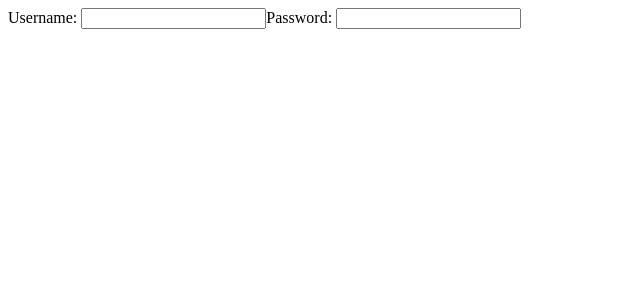
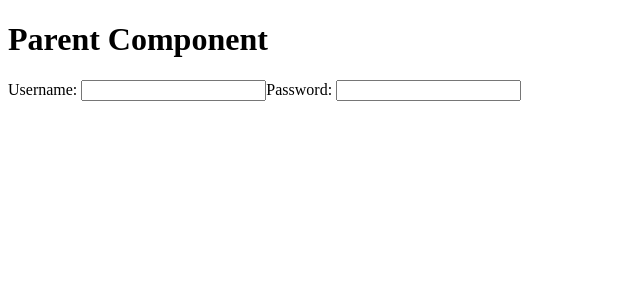
Before and after one commit to acciojob/lift-state-up-5-PavanTejaReddy1, a React app: page / in a window 1280 px wide. Shown: the top 300 px of the page, without its empty margins (0-640 px from the left). Built offline with nearby package versions, Linux system fonts and the light colour scheme.

Commit message:
Refactor login logic in App component

```diff
--- a/src/components/App.js
+++ b/src/components/App.js
@@ -9,11 +9,8 @@ function App() {
 
   return (
     <div>
-      {isLoggedIn ? (
-        <h1>Parent Component</h1>
-      ) : (
-        <Login setIsLoggedIn={setIsLoggedIn} />
-      )}
+    <h1>Parent Component</h1>
+    <Login setIsLoggedIn={setIsLoggedIn} />
     </div>
   );
 }
```
